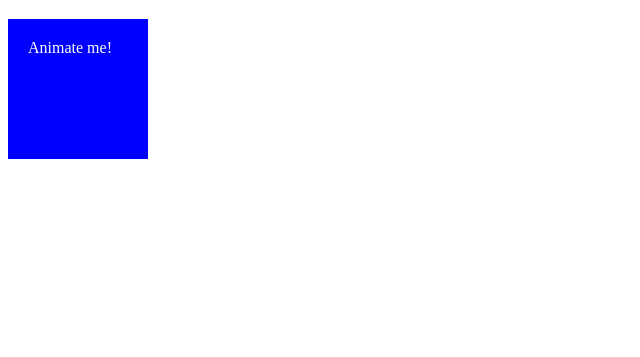
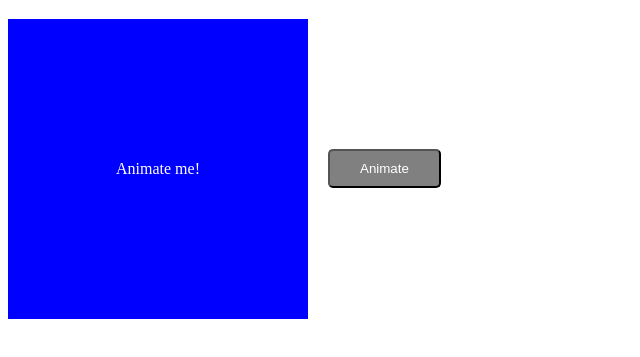
Before and after one commit to Redaelemawy20/animations, a website: page src/fade-in.html in a window 1280 px wide. Shown: the part 61-418 px from the top of the page, without its empty margins (0-640 px from the left). Drawn offline with Linux system fonts and the light colour scheme.

Commit message:
add button to trigger animation

```diff
--- a/src/fade-in.html
+++ b/src/fade-in.html
@@ -8,7 +8,10 @@
   </head>
   <body>
     <h1>Fade in, Animations</h1>
-    <div id="animated-element" class="btn fade-in">Animate me!</div>
-    <script src="./js/main.js"></script>
+    <div class="container">
+      <div id="animated-element">Animate me!</div>
+      <button class="btn" onclick="animateElement()">Animate</button>
+    </div>
+    <script src="./js/fade-in.js"></script>
   </body>
 </html>
--- /dev/null
+++ b/src/js/fade-in.js
@@ -0,0 +1,6 @@
+function animateElement() {
+  const animatedElm = document.getElementById('animated-element');
+  animatedElm.classList.remove('fade-in');
+  void animatedElm.offsetWidth;
+  animatedElm.classList.add('fade-in');
+}
--- a/src/styles/main.scss
+++ b/src/styles/main.scss
@@ -1,9 +1,25 @@
 @use './animations/fade-in';
 
-.btn {
-  width: 100px;
-  height: 100px;
-  padding: 20px;
-  background-color: blue;
+.container {
+  display: flex;
+  flex-direction: row;
+  align-items: center;
+  gap: 20px;
   color: white;
 }
+.btn {
+  //   height: 30px;
+  padding: 10px 30px;
+  background-color: gray;
+  border-radius: 5px;
+  color: white;
+}
+#animated-element {
+  display: flex;
+  align-items: center;
+  justify-content: center;
+  width: 300px;
+  height: 300px;
+  background-color: blue;
+  font-size: 30;
+}
```
Also changed, not shown: src/styles/main.css, 1 other file.
